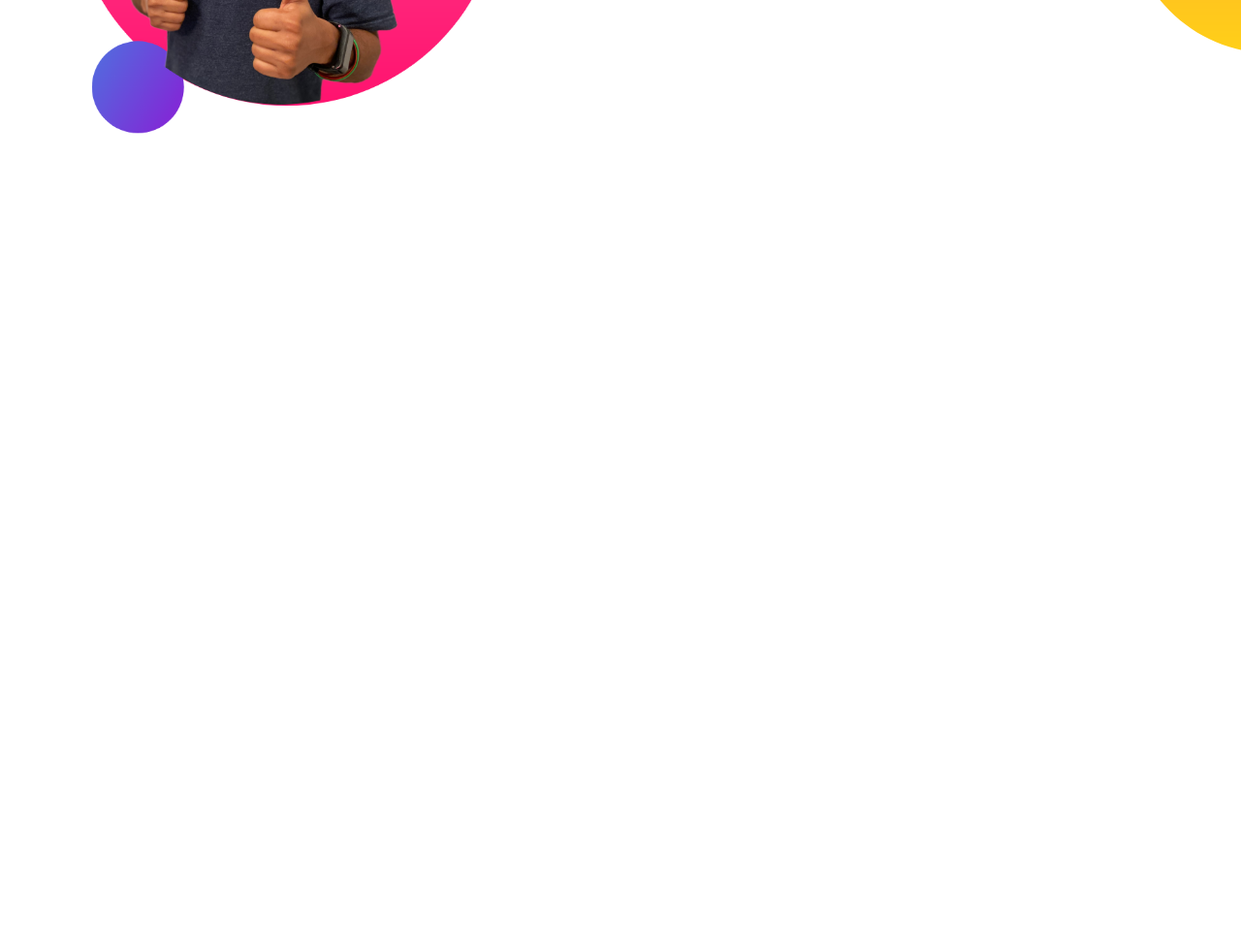
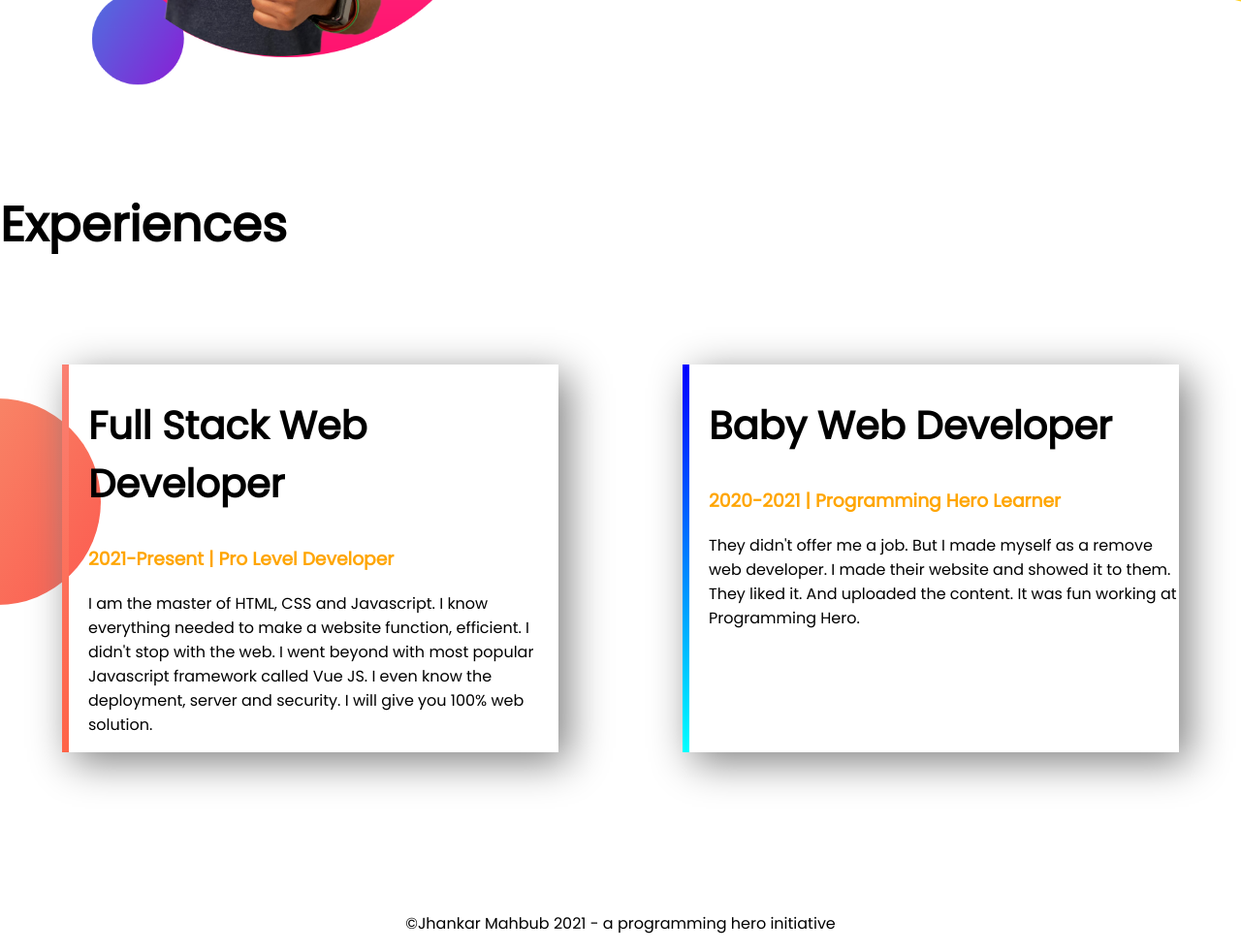
Before and after one commit to Mehedi-p-Hero/developer-portfolio, a plain HTML site: page index.html in a window 1280 px wide. Shown: the part 979-1960 px from the top of the page at 97% size. Before the commit the page ends 1274 px from the top, so only its background shows below. Drawn offline with Linux system fonts and the light colour scheme.

Commit message:
Fancy experience area created too

```diff
--- a/index.html
+++ b/index.html
@@ -11,7 +11,7 @@
     <link href="https://fonts.googleapis.com/css2?family=Poppins&display=swap" rel="stylesheet">
     </head>
 <body>
-    <section class="top-banner">
+    <section class="top-banner flexible-container">
         <div class="half-width">
             <h1>Welcome TO</h1>
             <h1><span class="orange-color">Jhankar Mahbub</span> World!</h1>
@@ -19,25 +19,42 @@
             <p>You might saw me jumping, climbing buildings, and stopping trains. But nobody pays me a dime for that work. That's why I am learning and mastering web development. I will not stop until I become the Web Development Hero.</p>
             <a class="link-button" target="blak" href="https://mehedi-p-hero.github.io/my-first-git-repository">HIRE ME</a>
         </div>
-
         <div class="half-width">
             <img src="images/jhankar.png" alt="Jhankar bhai got a trophy">
         </div>
     </section>
 
 
-    <section class="dream-area">
+    <section class="dream-area flexible-container">
         <div class="half-width">
             <img src="images/jhankar2.png" alt="Jhankar bhai giving thumbs up">
         </div>
-
         <div class="half-width">
             <h1>Dream Big</h1>
             <h3>Become a web developer</h3>
             <p>I already learned the basic HTML and CSS. I can build any simple website. I can even teach my grandma how to make simple website. My goal is to build 3 websites and learn advanced topics.</p>
             <a class="link-button" target="blak" href="https://www.facebook.com/mdmehedihasan.mh.140">DOWNLOAD RESUME</a>
-
         </div>
     </section>
+
+    <section class="experience-area">
+        <h1>Experiences</h1>
+        <div class="flexible-container">
+            <div id="web-dev-exp" class="experience-item">
+                <h2>Full Stack Web Developer</h2>
+                <h3 class="orange-color">2021-Present | Pro Level Developer</h3>
+                <p>I am the master of HTML, CSS and Javascript. I know everything needed to make a website function, efficient. I didn't stop with the web. I went beyond with most popular Javascript framework called Vue JS. I even know the deployment, server and security. I will give you 100% web solution.</p>
+            </div>
+
+            <div id="baby-web-dev-exp" class="experience-item">
+                <h2>Baby Web Developer</h2>
+                <h3 class="orange-color">2020-2021 | Programming Hero Learner</h3>
+                <p>They didn't offer me a job. But I made myself as a remove web developer. I made their website and showed it to them. They liked it. And uploaded the content. It was fun working at Programming Hero.</p>
+            </div>
+        </div>
+    </section>
+    <footer>
+        <p>©Jhankar Mahbub 2021 - a programming hero initiative</p>
+    </footer>
 </body>
 </html>
--- a/style.css
+++ b/style.css
@@ -5,12 +5,15 @@ body{
 h1{
     font-size: 50px;
 }
+h2{
+    font-size: 40px;
+}
 .orange-color{
     color: orange;
 }
-section{
+.flexible-container{
     display: flex;
-    margin-bottom: 150px;
+    margin-bottom: 100px;
 }
 .half-width{
     width: 50%;
@@ -37,3 +40,27 @@ section{
     background-repeat: no-repeat;
     background-position: right;
 }
+.experience-area{
+    background-image: url(images/exp-bg.png);
+    background-repeat: no-repeat;
+    background-position: left;
+}
+.experience-item{
+    width: 40%;
+    margin: 5%;
+    padding-left: 20px;
+    box-shadow: 10px 10px 40px gray;
+}
+#web-dev-exp{
+    border-left: 7px solid;
+    border-image: linear-gradient(salmon, tomato);
+    border-image-slice: 1;
+}
+#baby-web-dev-exp{
+    border-left: 7px solid;
+    border-image: linear-gradient(blue, cyan);
+    border-image-slice: 1;
+}
+footer p{
+    text-align: center;
+}
```
Also changed, not shown: images/my-bg.png (deleted), images/my-bg2.png (deleted), 4 other files.
